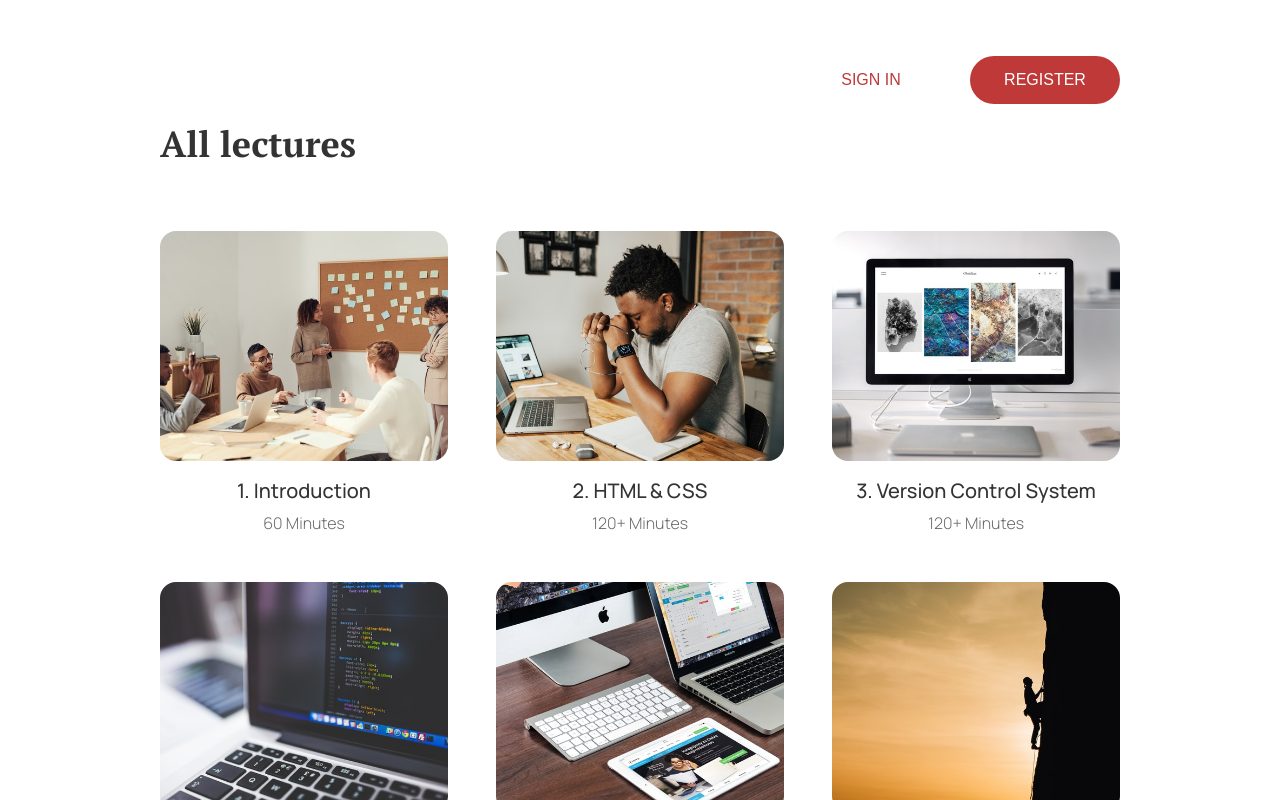
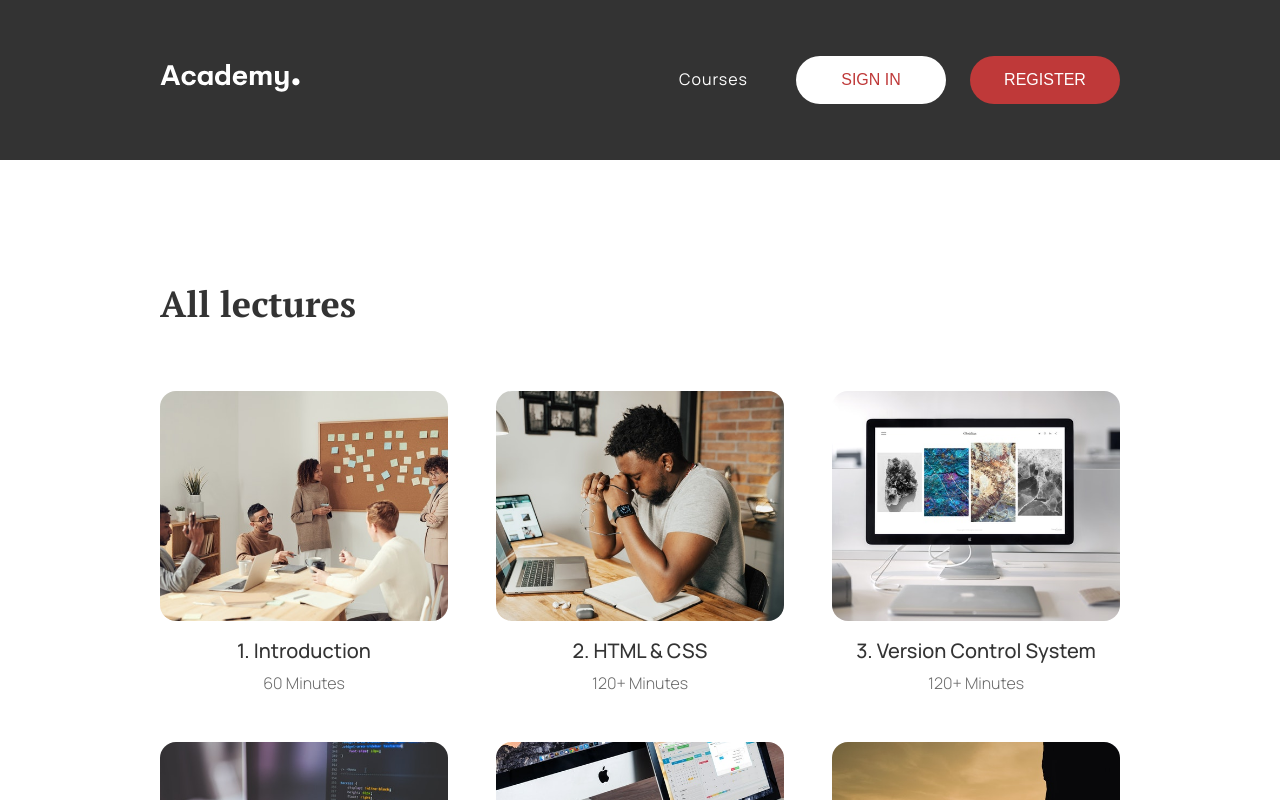
Before and after one commit to adurcevic/Speck-project, a React (Create React App) app: page /courses in a window 1280 px wide. Shown: the top 800 px of the page. Built offline with nearby package versions, Linux system fonts and the light colour scheme.

Commit message:
Added Header for courses and course page

```diff
--- a/src/components/Header/Header.js
+++ b/src/components/Header/Header.js
@@ -4,9 +4,21 @@ import "./Header.scss";
 import LogoImg from "../../assets/images/logo.svg";
 import Button from "../Button/Button";
 
-const Header = () => {
+const Header = ({ modifiers }) => {
+  const modifierClasses = {
+    secondary: "Header_secondary",
+  };
+
+  let headerClass = "Header";
+
+  if (modifiers) {
+    modifiers.map((modifier) => {
+      headerClass += " " + modifierClasses[modifier];
+    });
+  }
+
   return (
-    <header className="Header">
+    <header className={headerClass}>
       <div className="Header-Inner">
         <Link to="/" className="Header-LogoLink">
           <img className="Header-Logo" alt="Academy logo" src={LogoImg} />
--- a/src/components/Header/Header.scss
+++ b/src/components/Header/Header.scss
@@ -8,7 +8,7 @@
   padding: 24px;
   z-index: 2;
 
-  &.Header_secondary {
+  &_secondary {
     position: initial;
     background-color: $colorTextPrimary;
   }
--- a/src/pages/Course/Course.js
+++ b/src/pages/Course/Course.js
@@ -8,7 +8,7 @@ import LectureImg1 from "../../assets/images/lecture-1.jpg";
 const Course = () => {
   return (
     <>
-      <Header />
+      <Header modifiers={["secondary"]} />
       <Main>
         <Section
           Tag={"h1"}
--- a/src/pages/Courses/Courses.js
+++ b/src/pages/Courses/Courses.js
@@ -16,7 +16,7 @@ import LectureImg8 from "../../assets/images/lecture-8.jpg";
 const Courses = () => {
   return (
     <>
-      <Header />
+      <Header modifiers={["secondary"]} />
       <Main>
         <Section Tag={"h1"} title={"All lectures"} isHeadingVisible={true}>
           <Grid>
```
